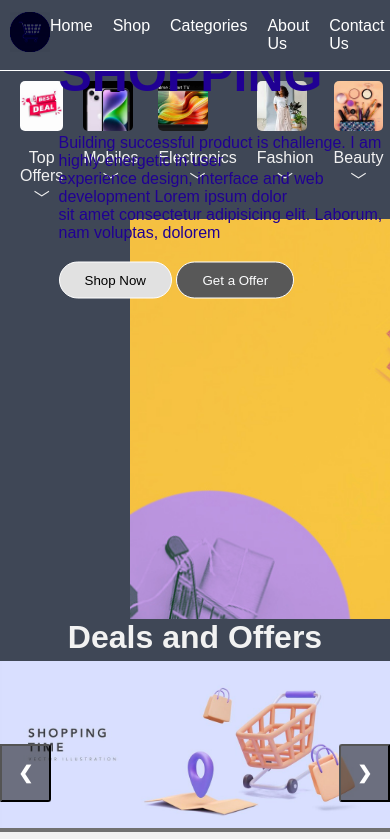
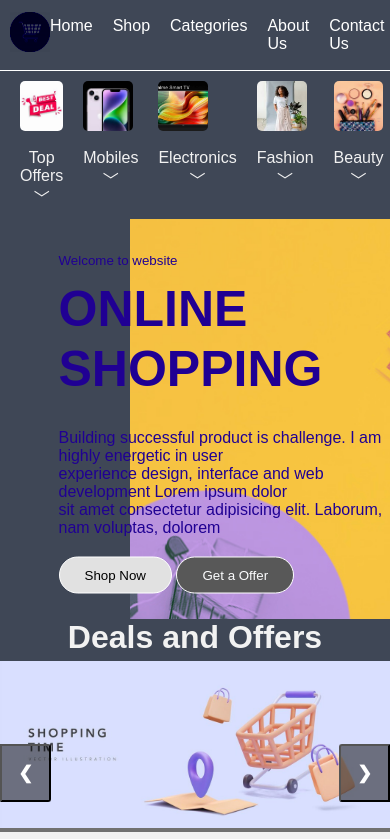
Before and after one commit to Development-ara/E-commerce-Main-, a plain HTML site: page index.html in a window 390 px wide. Shown: the top 839 px of the page. Drawn offline with Linux system fonts and the light colour scheme.

Commit message:
Add:E-commrce

```diff
--- a/style.css
+++ b/style.css
@@ -520,12 +520,12 @@ footer {
       grid-template-columns: 1fr;
   }
 }
-@media screen and (max-width: 600px)
+@media screen and (max-width: 960px)
 {
   .b1{
     color: black;
     position: absolute;
-    top: 15%;
+    top: 50%;
     left: 15%;
     transform: translateY(-50%);
     z-index: 2;
```
